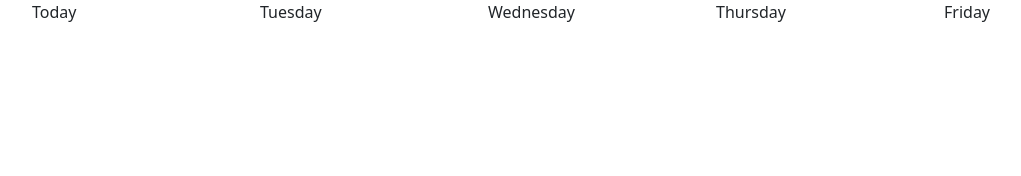
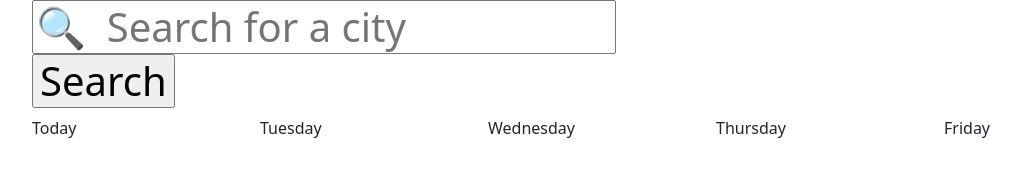
Before and after one commit to jacquelinesz/weather-app, a plain HTML site: page index.html in a window 1280 px wide. Shown: the whole page, without its empty margins (50-1071 px from the left). Drawn offline with nearby package versions, Linux system fonts and the light colour scheme; files that its build step writes are made by us from their sources; files whose address does not match are found by name.

Commit message:
Added search-form

```diff
--- a/index.html
+++ b/index.html
@@ -15,6 +15,27 @@
   </head>
   <body>
     <div class="container">
+      <h1>
+        <div class="row">
+          <div class="col-8">
+            <form id="search-form">
+              <input
+                id="search-city-input"
+                class="search-bar"
+                type="text"
+                placeholder="🔍  Search for a city"
+              />
+              <input
+                id="search-button"
+                class="button"
+                type="submit"
+                value="Search"
+              />
+            </form>
+          </div>
+        </div>
+      </h1>
+
       <div class="row">
         <div class="col">Today</div>
         <div class="col">Tuesday</div>
```
